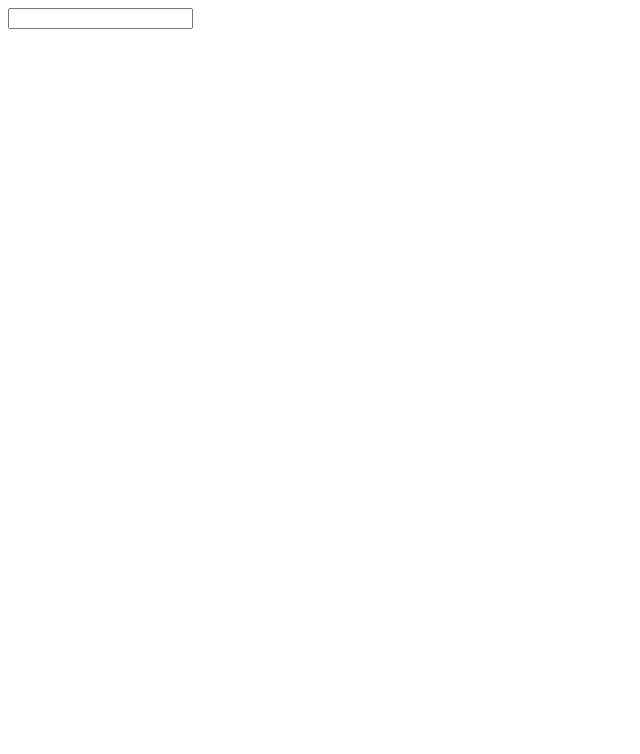
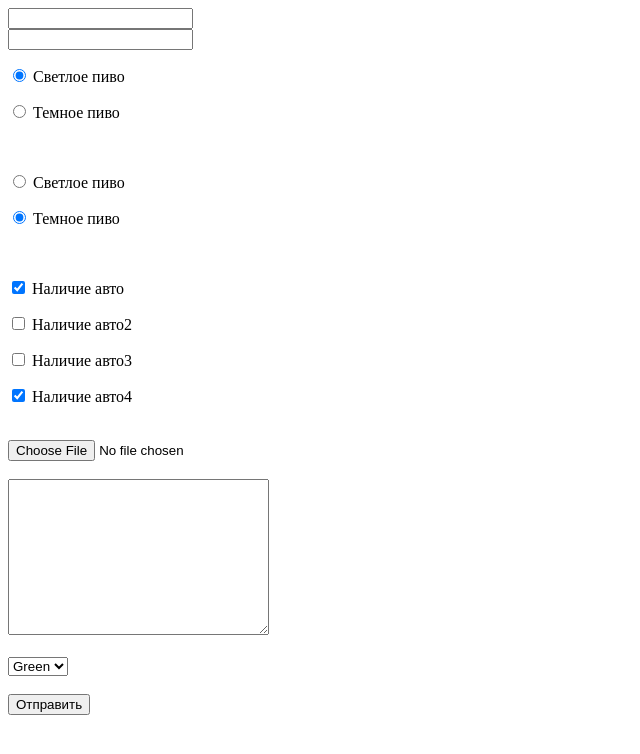
Before and after one commit to AbabijSergej/htmltags_3, a plain HTML site: page index.html in a window 1280 px wide. Shown: the whole page, without its empty margins (0-640 px from the left). Drawn offline with Linux system fonts and the light colour scheme.

Commit message:
commit 4

```diff
--- a/index.html
+++ b/index.html
@@ -9,8 +9,44 @@
 </head>
 
 <body>
-	<form action="#" method="post" enctype="multipart/form-data"></form>
-	<input type="text" name="" value="">
+	<form action="#" method="post" enctype="multipart/form-data">
+		<div>
+			<input tabindex="1" type="text" name="username" value="">
+		</div>
+		<div>
+			<input type="password" name="userpass" value="">
+		</div>
+		<div>
+			<p><input tabindex="2" type="radio" checked name="beer" value="Light"> Светлое пиво</p>
+			<p><input tabindex="2" type="radio" name="beer" value="Dark"> Темное пиво</p>
+			<br>
+			<p><input tabindex="4" type="radio" name="beer2" value="Light"> Светлое пиво</p>
+			<p><input tabindex="4" type="radio" checked name="beer2" value="Dark"> Темное пиво</p>
+			<br>
+			<p><input type="checkbox" checked name="car" value="yes"> Наличие авто</p>
+			<p><input type="checkbox" name="car1" value="yes"> Наличие авто2</p>
+			<p><input type="checkbox" name="car2" value="yes"> Наличие авто3</p>
+			<p><input type="checkbox" checked name="car3" value="yes"> Наличие авто4</p>
+		</div>
+		<div>
+			<br>
+			<div><input tabindex="3" type="file" name="foto"></div>
+			<br>
+			<div><textarea tabindex="5" name="text" cols="30" rows="10"></textarea></div>
+		</div>
+		<br>
+		<div>
+			<select tabindex="6" name="" id="">
+				<option value="red">Red</option>
+				<option selected value="green">Green</option>
+				<option value="blue">Blue</option>
+			</select>
+		</div>
+		<br>
+		<div>
+			<button type="submit">Отправить</button>
+		</div>
+	</form>
 </body>
 
 </html>
```
